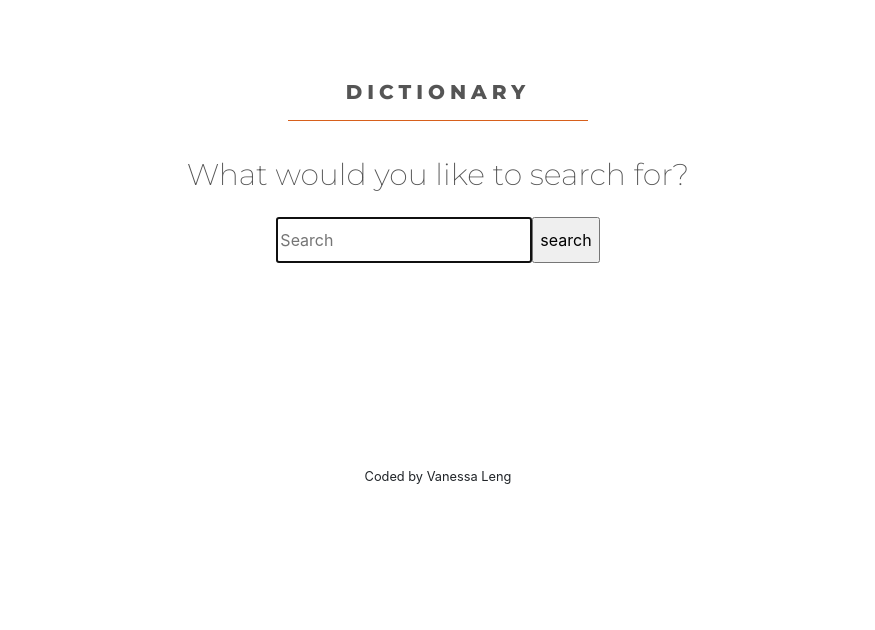
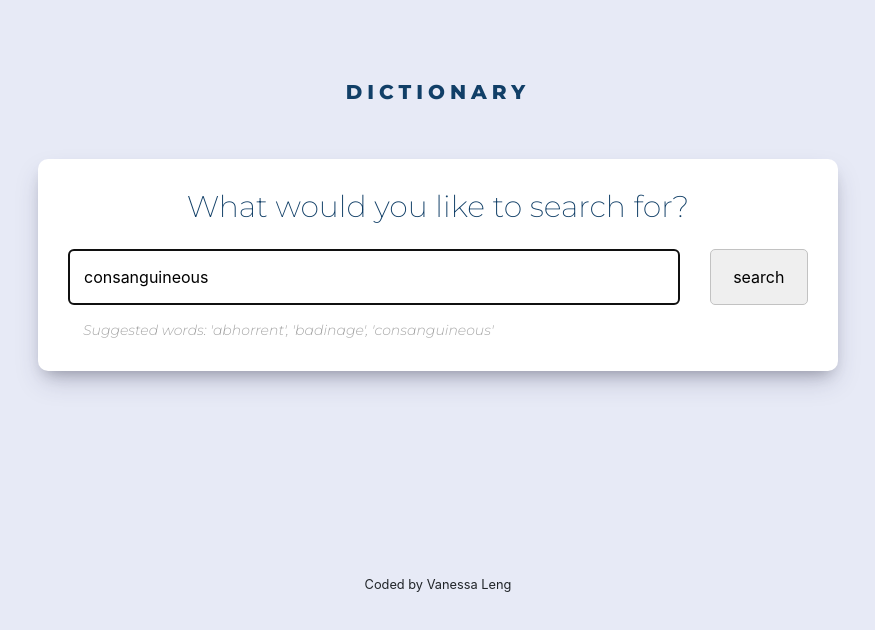
Before and after one commit to vleng-gangkangkung/react-dictionary-project, a React (Create React App) app: page / in a window 1280 px wide. Shown: the top 630 px of the page, without its empty margins (202-1077 px from the left). Built offline with nearby package versions, Linux system fonts and the light colour scheme; no server answers.

Commit message:
added styling

```diff
--- a/src/App.css
+++ b/src/App.css
@@ -3,6 +3,18 @@
   margin: 0 auto;
 }
 
+body {
+  background-color: #e7eaf6;
+}
+
+section {
+  background-color: white;
+  padding: 30px;
+  border-radius: 10px;
+  margin-block: 35px;
+  box-shadow: rgba(50, 50, 93, 0.25) 0px 13px 27px -5px,
+    rgba(0, 0, 0, 0.3) 0px 8px 16px -8px;
+}
 .App-header {
   margin-top: 80px;
 }
@@ -12,8 +24,7 @@
   font-family: "Montserrat", sans-serif;
   font-weight: 200;
   font-size: 30px;
-  padding-top: 20px;
-  color: rgb(85, 85, 85);
+  color: #113f67;
 }
 
 .App h2 {
@@ -22,12 +33,13 @@
   font-weight: 800;
   font-size: 20px;
   letter-spacing: 5px;
-  color: rgb(85, 85, 85);
+  color: #113f67;
+  padding-bottom: 20px;
 }
 
 .App h3 {
+  text-align: center;
   margin-top: 100px;
-  text-align: left;
   font-family: "Montserrat", sans-serif;
   font-weight: 800;
   font-size: 15px;
@@ -41,31 +53,28 @@
   color: white;
   font-weight: 600;
   font-size: 12px;
-  margin-block: 40px 20px;
+  margin-block: 20px;
 }
 h4 span {
   background-color: #ff5722;
   padding: 5px;
 }
 
-.App hr {
-  border-top: 1px solid rgba(211, 77, 0, 0.89);
-  max-width: 300px;
+.App input {
+  width: 100%;
+  padding: 15px;
+  border: 1px solid #c2c2c2;
+  border-radius: 5px;
 }
 
-hr.long {
-  border-top: 1px solid #eeee;
-  max-width: 800px;
+.hint {
+  color: rgb(167, 167, 167);
+  margin: 15px 15px 0;
+  font-size: 14px;
+  font-family: "Montserrat", sans-serif;
+  font-style: italic;
 }
 
-.App form {
-  text-align: center;
-  margin: 0 auto;
-}
-
-.App .searchBar > * {
-  line-height: 40px;
-}
 .App footer {
   margin-top: 200px;
   text-align: center;
@@ -77,19 +86,53 @@ hr.long {
   font-size: 40px;
   text-align: left;
   font-family: "Montserrat", sans-serif;
-  margin-bottom: 0px;
 }
 
 .App .phonic {
   color: rgb(85, 85, 85);
+  margin-bottom: 15px;
+}
+
+.phonic a {
+  border: 1px solid #ff5722;
+  border-radius: 15px;
+  color: #ff5722;
+  padding: 5px 15px;
+  margin-right: 15px;
+  text-decoration: none;
+  transition: all 150ms ease-in-out;
+}
+.phonic a:hover {
+  border-radius: 15px;
+  background: #ff5722;
+  padding: 5px 15px;
+  color: white;
+  text-decoration: none;
 }
 
 .App .definition {
-  font-weight: 600;
+  font-weight: 400;
   display: block;
+  color: #ff5722;
+  margin-block: 10px 15px;
 }
 
 .App .example {
   display: block;
   margin-bottom: 15px;
 }
+.Examples {
+  color: rgb(163, 163, 163);
+}
+
+.Synonyms li {
+  display: inline;
+
+  text-align: center;
+  margin-right: 20px;
+  padding: 8px 15px;
+  color: rgb(85, 85, 85);
+  background-color: #ececec;
+  border-radius: 15px;
+  list-style: none;
+}
--- a/src/App.js
+++ b/src/App.js
@@ -4,7 +4,7 @@ import Dictionary from "./Dictionary";
 function App() {
   return (
     <div className="App">
-      <Dictionary />
+      <Dictionary defaultKeyword="consanguineous" />
 
       <footer>
         <small>Coded by Vanessa Leng</small>
--- a/src/Dictionary.js
+++ b/src/Dictionary.js
@@ -3,47 +3,66 @@ import React, { useState } from "react";
 import Results from "./Results";
 import "./App.css";
 
-export default function Dictionary() {
-  let [keyword, setKeyword] = useState("");
+export default function Dictionary(props) {
+  let [keyword, setKeyword] = useState(props.defaultKeyword);
   let [results, setResults] = useState(null);
+  let [loaded, setLoaded] = useState(false);
+
+  function load(keyword) {
+    setLoaded(true);
+    search(keyword);
+  }
+
+  function search() {
+    let apiUrl = `https://api.dictionaryapi.dev/api/v2/entries/en/${keyword}`;
+    axios.get(apiUrl).then(handleResponse);
+    console.log(apiUrl);
+  }
 
   function handleResponse(response) {
     setResults(response.data[0]);
   }
 
-  function search(event) {
+  function handleSubmit(event) {
     event.preventDefault();
-    alert(`Searching for ${keyword}`);
-    let apiUrl = `https://api.dictionaryapi.dev/api/v2/entries/en/${keyword}`;
-    axios.get(apiUrl).then(handleResponse);
-    console.log(apiUrl);
+    search();
   }
   function getQuery(event) {
     setKeyword(event.target.value);
   }
 
+  if (loaded) {
     return (
       <div className="Dictionary">
         <header className="App-header">
           <h2>DICTIONARY</h2>
-        <hr />
         </header>
-      <div>
+        <section>
           <h1>What would you like to search for?</h1>
 
-        <form className="mt-4" onSubmit={search}>
-          <div className="searchBar">
+          <form className="mt-4" onSubmit={handleSubmit}>
+            <div className="row ">
+              <div class="col-10 ">
                 <input
                   type="text"
-              placeholder="Search"
+                  defaultValue={props.defaultKeyword}
                   autoFocus={true}
                   onChange={getQuery}
                 />
+              </div>
+              <div className="col-2 ">
                 <input type="submit" value="search" />
               </div>
+            </div>
           </form>
+          <div className="hint">
+            Suggested words: 'abhorrent', 'badinage', 'consanguineous'
           </div>
+        </section>
         <Results results={results} />
       </div>
     );
+  } else {
+    return load();
   }
+}
--- a/src/Examples.js
+++ b/src/Examples.js
@@ -5,7 +5,7 @@ export default function Examples(props) {
     return (
       <div className="Examples">
         <span className="font-italic example">
-          <strong>Example: {props.examples}</strong>
+          <strong>Example:</strong> {props.examples}
         </span>
       </div>
     );
--- a/src/Meaning.js
+++ b/src/Meaning.js
@@ -5,16 +5,14 @@ import Examples from "./Examples";
 export default function Meaning(props) {
   return (
     <div className="Meaning">
+      <section>
         <h4>
           <span>{props.meaning.partOfSpeech}</span>
         </h4>
         {props.meaning.definitions.map((definition, index) => {
           return (
             <div key={index}>
-            <span className="definition">
-              <strong>Definition: </strong>
-              {definition.definition}
-            </span>
+              <span className="definition">{definition.definition}</span>
 
               <Examples examples={definition.example} />
               <Synonyms synonyms={definition.synonyms} />
@@ -22,6 +20,7 @@ export default function Meaning(props) {
             </div>
           );
         })}
+      </section>
     </div>
   );
 }
--- a/src/Phonetics.js
+++ b/src/Phonetics.js
@@ -1,14 +1,13 @@
 import React from "react";
 
 export default function Phonetics(props) {
-  console.log(props.phonetics);
   if (props.phonetics) {
     return (
-      <div className="phonic">
+      <div className="phonic ">
         <a href={props.phonetics.audio} target="_blank" rel="noreferrer">
           Listen
         </a>
-        <br />
+
         {props.phonetics.text}
       </div>
     );
--- a/src/Results.js
+++ b/src/Results.js
@@ -9,7 +9,8 @@ export default function Results(props) {
     return (
       <div className="Results">
         <h3>Search Results</h3>
-        <hr className="long" />
+
+        <section>
           <p className="mainWord">{props.results.word}</p>
 
           {props.results.phonetics.map((phonic, index) => {
@@ -19,8 +20,8 @@ export default function Results(props) {
               </div>
             );
           })}
+        </section>
 
-        <div>
         {props.results.meanings.map(function (meaning, index) {
           return (
             <div key={index}>
@@ -29,7 +30,6 @@ export default function Results(props) {
           );
         })}
       </div>
-      </div>
     );
   } else {
     return null;
--- a/src/Synonyms.js
+++ b/src/Synonyms.js
@@ -4,9 +4,8 @@ export default function Synonyms(props) {
   if (props.synonyms) {
     return (
       <div className="Synonyms">
-        <strong>Synonym:</strong>
         {props.synonyms.map((synonym, index) => {
-          return <ul key={index}>{synonym}</ul>;
+          return <li key={index}>{synonym}</li>;
         })}
       </div>
     );
```
Lines whose indentation alone changed are shown as unchanged.
